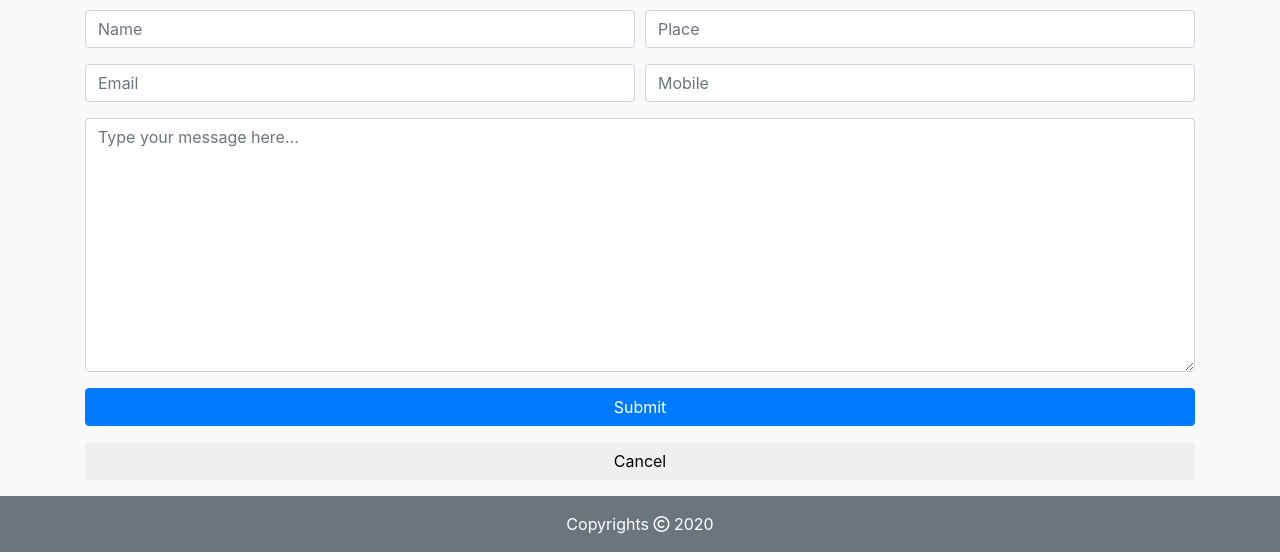
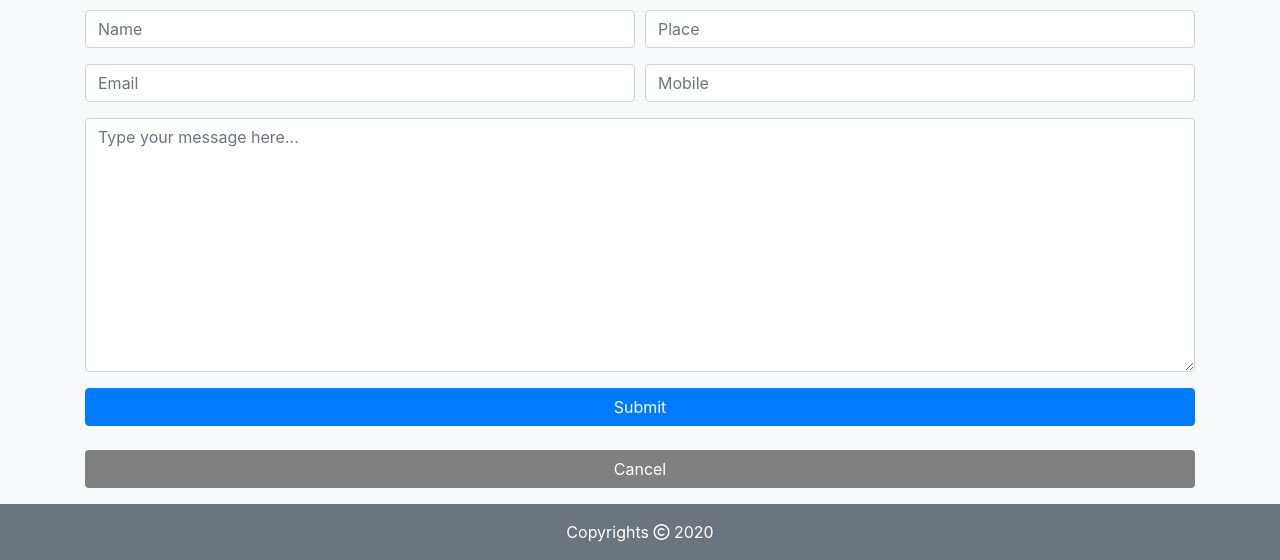
Before and after one commit to rahulnfc/OJOT, a plain HTML site: page contactus.html in a window 1280 px wide. Shown: the part 430-990 px from the top of the page. Drawn offline with nearby package versions, Linux system fonts and the light colour scheme.

Commit message:
cancel button  added

```diff
--- a/contactus.html
+++ b/contactus.html
@@ -65,9 +65,9 @@
                         <div>
                             <button type="submit" class="btn btn-primary w-100">Submit</button>
                         </div>
-                        <div class="pt-3">
-                            <button type="submit" class="btn btn-white w-100">Cancel</button>
-                        </div>
+                        <div class="pt-4">
+                          <a href="index.html" type="submit" style="background: grey;" class="btn text-white w-100">Cancel</a>
+                       </div>
                     </div>
                   </form>
                 </div>
```
Also changed, not shown: feedback.html (+3 -3 lines).
